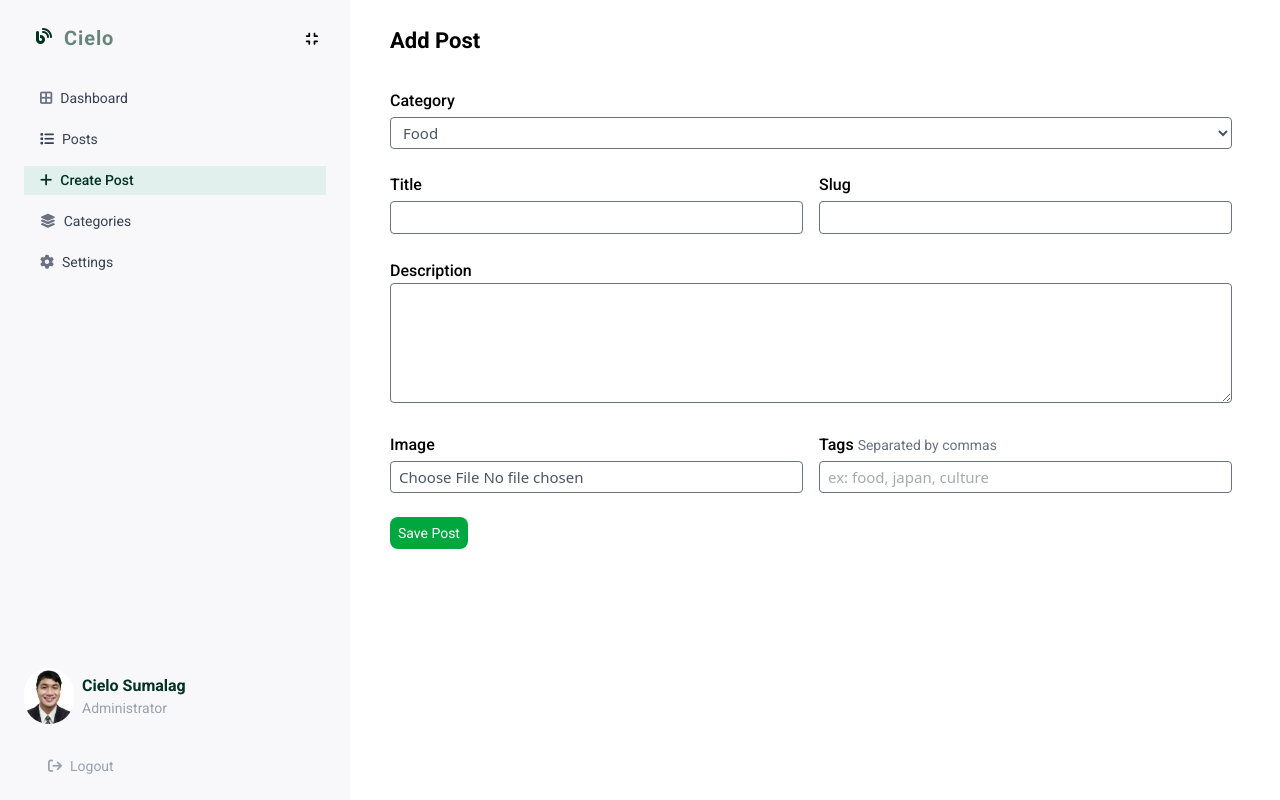
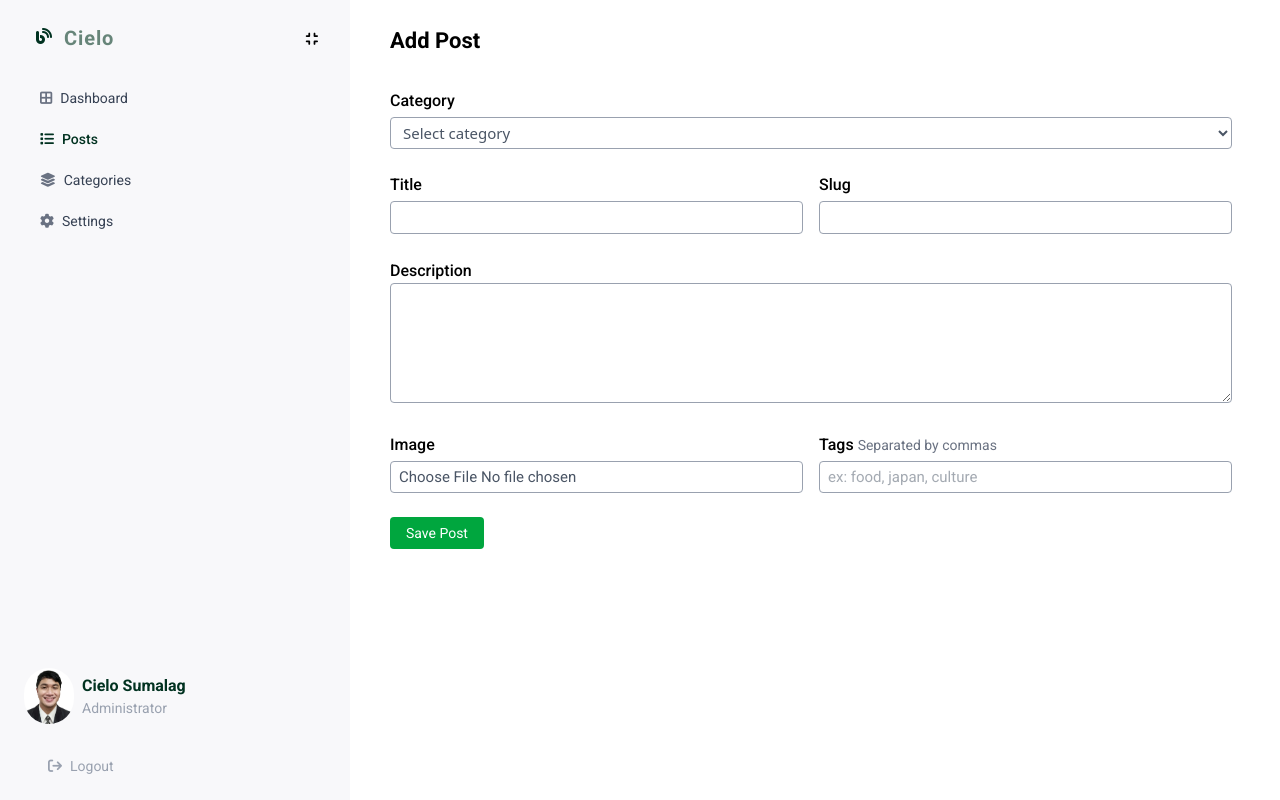
Before and after one commit to charliesumalag/Ate-Cielo-Personal-Blog-Dashboard, a React (Vite) app: page /create in a window 1280 px wide. Built offline with nearby package versions, Linux system fonts and the light colour scheme.

Commit message:
adding dropdown menu for post

```diff
--- a/src/components/Nav.jsx
+++ b/src/components/Nav.jsx
@@ -1,4 +1,4 @@
-import React from 'react'
+import React, { useState } from 'react'
 import { NavLink, useNavigate } from 'react-router-dom'
 import profilePic from "../assets/img/profile.jpg";
 
@@ -26,6 +26,9 @@ const Nav = () => {
         }
 
     }
+    const [open, setOpen] = useState(false);
+
+
   return (
     <nav className='bg-[#F8F8FA] flex flex-col justify-between text-black py-6 w-[350px] px-6 h-full'>
         <div className='w-full'>
@@ -40,11 +43,16 @@ const Nav = () => {
                 <li className='flex gap-2 w-full text-gray-700 text-[14px]'>
                     <NavLink className={({isActive}) => isActive ? 'bg-[#E2F0ED] w-full px-4 py-1 text-[#013220] font-medium' : ' w-full px-4 py-1 ' } to='/'><span><i className="fa-solid fa-border-all mr-2 text-gray-500"></i></span>Dashboard</NavLink>
                 </li>
-                <li className='flex gap-2 w-full text-gray-700 text-[14px]'>
-                    <NavLink to='/posts' className={({isActive}) => isActive ? 'bg-[#E2F0ED] w-full px-4 py-1 font-medium text-[#013220]' : 'w-full px-4 py-1 '}><span className='mr-2'><i className="fa-solid fa-list"></i></span>Posts</NavLink>
-                </li>
-                <li className='flex gap-2 w-full text-gray-700 text-[14px]'>
-                    <NavLink to='/create' className={({isActive}) => isActive ? 'bg-[#E2F0ED] w-full px-4 py-1 font-medium text-[#013220]' : 'w-full px-4 py-1 '}><span className='mr-2'><i className="fa-solid fa-plus"></i></span>Create Post</NavLink>
+                <li className='flex flex-col gap-2 w-full text-gray-700 text-[14px]'>
+                    <NavLink onClick={() => setOpen(prevState => !prevState)} className={({isActive}) => isActive ? ' w-full px-4 py-1 font-medium text-[#013220]' : 'w-full px-4 py-1 '}><span className='mr-2'><i className="fa-solid fa-list"></i></span>Posts</NavLink>
+                    {open && (
+                        <ul className='pl-12 text-gray-500 w-full  text-[14px]'>
+                        <li className='w-full'>
+                            <NavLink to='create' className={({isActive}) => isActive ? 'bg-[#E2F0ED] w-full px-4 block py-1 font-medium text-[#013220]' : 'w-full px-4 py-1 block '}><span className='mr-2'><i className="fa-solid fa-plus"></i></span>Create Post</NavLink>
+                        </li>
+                    </ul>
+                    )}
+
                 </li>
                 <li className='flex gap-2 w-full text-gray-700 text-[14px]'>
                     <NavLink to='/categories' className={({isActive}) => isActive ? 'bg-[#E2F0ED] w-full px-4 py-1 font-medium text-[#013220]' : 'w-full px-4 py-1 '}><span className='mr-2 text-gray-500'><i className="fa-solid fa-layer-group"></i></span>Categories</NavLink>
--- a/src/pages/Create.jsx
+++ b/src/pages/Create.jsx
@@ -7,7 +7,8 @@ const Create = () => {
       <form className='w-full mt-8 flex flex-col gap-6'>
         <div className='w-full flex flex-col gap-1'>
           <label htmlFor="" className='font-roboto font-medium'>Category</label>
-          <select name="" id="" className='w-full border border-gray-500 px-2 text-[15px] py-1 rounded-sm outline-none focus:border-green-700 text-gray-600'>
+          <select name="" id="" className='w-full border border-gray-400 px-2 text-[15px] py-1 rounded-sm outline-none focus:border-green-700 text-gray-600'>
+            <option value="" disabled selected hidden>Select category</option>
             <option value="">Food</option>
             <option value="">Travel</option>
           </select>
@@ -15,31 +16,31 @@ const Create = () => {
         <div className='flex w-full  gap-4'>
           <div className='w-1/2 flex flex-col gap-1'>
             <label htmlFor="name" className='font-roboto font-medium'>Title</label>
-            <input type="text" className='w-full border border-gray-500 px-2 py-1 rounded-sm outline-none focus:border-green-700 text-[15px] text-gray-600' />
+            <input type="text" className='w-full font-roboto border border-gray-400 px-2 py-1 rounded-sm outline-none focus:border-green-700 text-[15px] text-gray-600' />
           </div>
           <div className='w-1/2 flex flex-col gap-1'>
             <label htmlFor="name" className='font-roboto font-medium'>Slug</label>
-            <input type="text" className='w-full border border-gray-500 px-2 py-1 rounded-sm outline-none focus:border-green-700 text-[15px] text-gray-600' />
+            <input type="text" className='w-full font-roboto border border-gray-400 px-2 py-1 rounded-sm outline-none focus:border-green-700 text-[15px] text-gray-600' />
           </div>
         </div>
         <div>
           <div>
            <label htmlFor="name" className='font-roboto font-medium'>Description</label>
-           <textarea type="text" className='w-full border border-gray-500 px-2 py-1 rounded-sm outline-none focus:border-green-700 text-[15px] text-gray-600 h-[120px]' />
+           <textarea type="text" className='w-full border font-roboto border-gray-400 px-2 py-1 rounded-sm outline-none focus:border-green-700 text-[15px] text-gray-600 h-[120px]' />
           </div>
         </div>
         <div className='flex w-full  gap-4'>
           <div className='w-1/2 flex flex-col gap-1'>
             <label htmlFor="name" className='font-roboto font-medium'>Image</label>
-            <input type="file" className='w-full border border-gray-500 px-2 py-1 rounded-sm outline-none focus:border-green-700 text-[15px] text-gray-600' />
+            <input type="file" className='w-full border font-roboto border-gray-400 px-2 py-1 rounded-sm outline-none focus:border-green-700 text-[15px] text-gray-600' />
           </div>
           <div className='w-1/2 flex flex-col gap-1'>
             <label htmlFor="name" className='font-roboto font-medium'>Tags <span className='text-sm font-normal text-gray-500'>Separated by commas</span></label>
-            <input type="text" className='w-full border border-gray-500 px-2 py-1 rounded-sm outline-none focus:border-green-700 text-[15px] text-gray-600'  placeholder='ex: food, japan, culture'/>
+            <input type="text" className='w-full border font-roboto border-gray-400 px-2 py-1 rounded-sm outline-none focus:border-green-700 text-[15px] text-gray-600'  placeholder='ex: food, japan, culture'/>
           </div>
         </div>
         <div>
-          <button className='px-2 py-1.5 bg-green-600 text-white font-roboto font-normal text-sm rounded-lg cursor-pointer'>Save Post</button>
+          <button className='px-4 py-1.5 bg-green-600 text-white font-roboto font-normal text-sm rounded-sm cursor-pointer hover:bg-green-700 transition-all duration-300 ease-in-out'>Save Post</button>
         </div>
       </form>
     </div>
--- a/src/pages/Dashboard.jsx
+++ b/src/pages/Dashboard.jsx
@@ -4,7 +4,7 @@ const Dashboard = () => {
 
   return (
     <div>
-
+      This is the dashoboard home
     </div>
   )
 }
```
